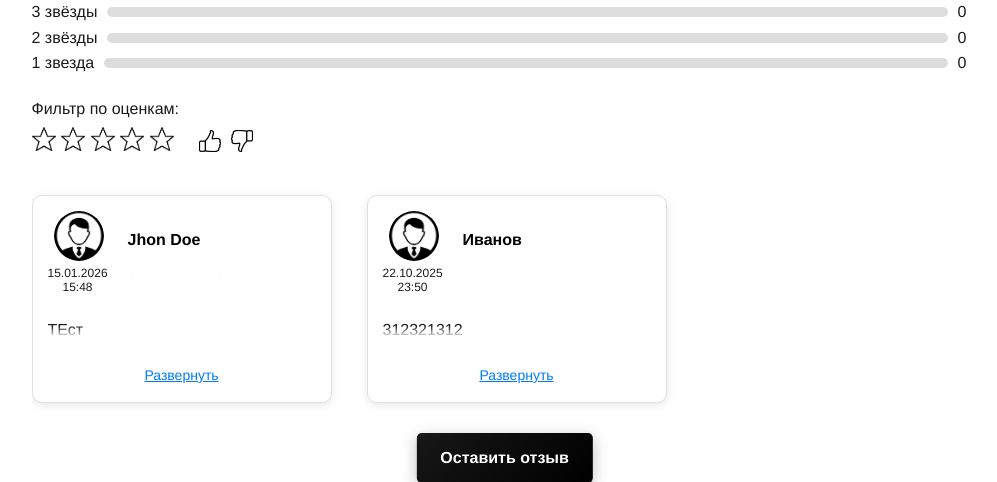
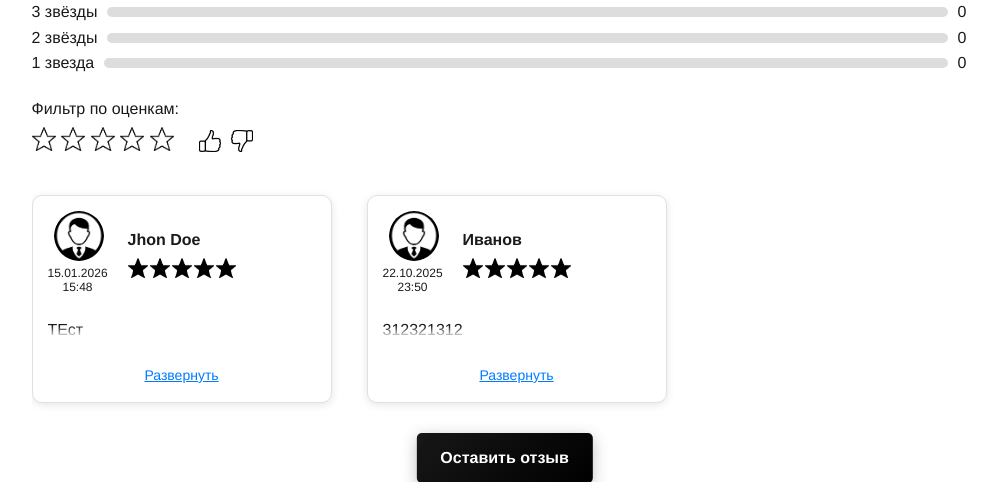
Before and after one commit to Egor228-art/City-Guide, a Flask app: page /Restaurant/Brewmen in a window 1280 px wide. Shown: the part 916-1398 px from the top of the page, without its empty margins (141-1138 px from the left). Run offline with Flask 3, Linux system fonts and the light colour scheme; a user stored in the database is signed in; data comes from the database, SQL or seed files in the repository; both versions use the stored data as it was after the commit; some libraries are stand-ins or nearby versions.

Commit message:
Add File

```diff
--- a/static/css/PersonalPage.css
+++ b/static/css/PersonalPage.css
@@ -910,9 +910,18 @@ body.no-scroll {
     cursor: pointer;
     margin-top: 10px;
 }
-[data-theme="dark"] .review-card .avatar, .name, .comment, .expand, .review-rating {
+[data-theme="dark"] .review-card .avatar,
+[data-theme="dark"] .name,
+[data-theme="dark"] .comment,
+[data-theme="dark"] .expand,
+[data-theme="dark"] .review-rating {
     color: var(--white);
     filter: invert(1);
+}
+
+.review-rating {
+    color: var(--black);
+    filter: none; /* Явно сбрасываем инвертирование */
 }
 
 /* Остальные модальные окна */
```
Also changed, not shown: instance/database.db.
